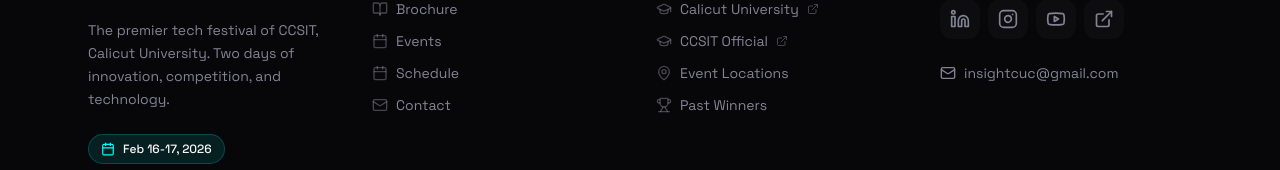
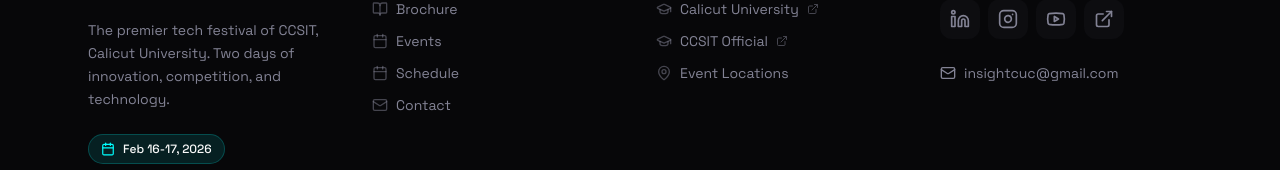
Before and after one commit to FarisPalayi/insight-26, a React (Vite) app: page / in a window 1280 px wide. Shown: the part 7071-7241 px from the top of the page. Built offline with nearby package versions, Linux system fonts and the light colour scheme; no server answers; the database is empty.

Commit message:
fix: footer using a tag

```diff
--- a/src/components/features/footer/FooterResources.tsx
+++ b/src/components/features/footer/FooterResources.tsx
@@ -1,6 +1,7 @@
 import { motion } from "framer-motion"
-import { GraduationCap, MapPin, Trophy, ExternalLink } from "lucide-react";
+import { GraduationCap, MapPin, ExternalLink } from "lucide-react";
 import { type FooterLink } from "@/types";
+import { Link } from "react-router";
 
 const resourceLinks: FooterLink[] = [
   {
@@ -20,11 +21,6 @@ const resourceLinks: FooterLink[] = [
     href: "/venues",
     icon: <MapPin className="w-4 h-4" />,
   },
-  {
-    label: "Past Winners",
-    href: "#winners",
-    icon: <Trophy className="w-4 h-4" />
-  },
 ];
 
 export const FooterResources = () => {
@@ -41,8 +37,8 @@ export const FooterResources = () => {
       <ul className="space-y-3">
         {resourceLinks.map((link) => (
           <li key={link.label}>
-            <a
-              href={link.href}
+            <Link
+              to={link.href}
               target={link.external ? "_blank" : undefined}
               rel={link.external ? "noopener noreferrer" : undefined}
               className="flex items-center gap-2 text-muted-foreground hover:text-primary transition-colors duration-200 text-sm group"
@@ -54,7 +50,7 @@ export const FooterResources = () => {
               {link.external && (
                 <ExternalLink className="w-3 h-3 opacity-50" />
               )}
-            </a>
+            </Link>
           </li>
         ))}
       </ul>
```
